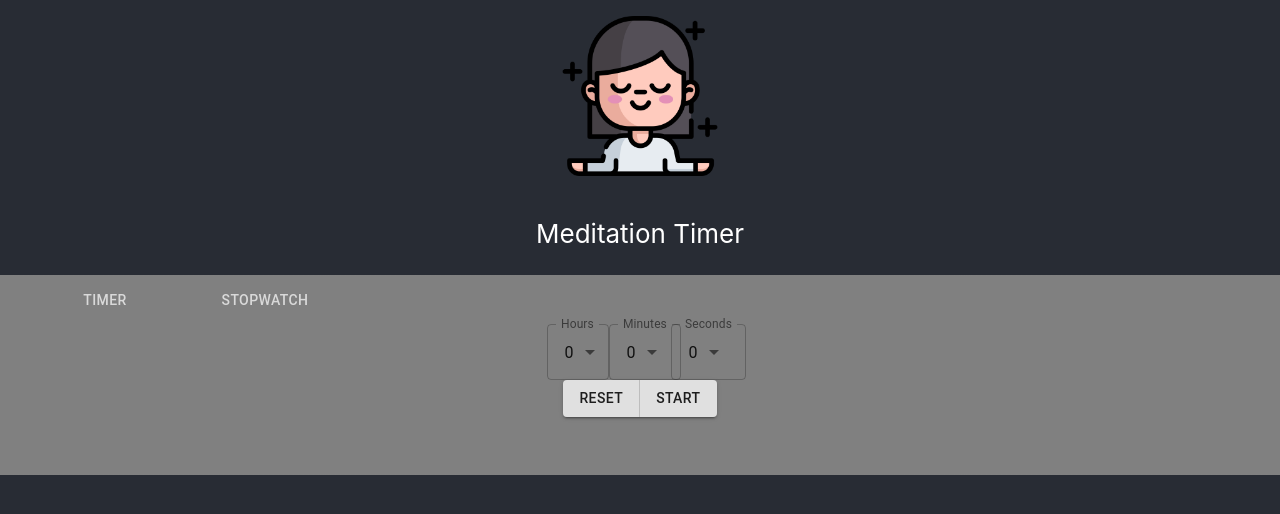
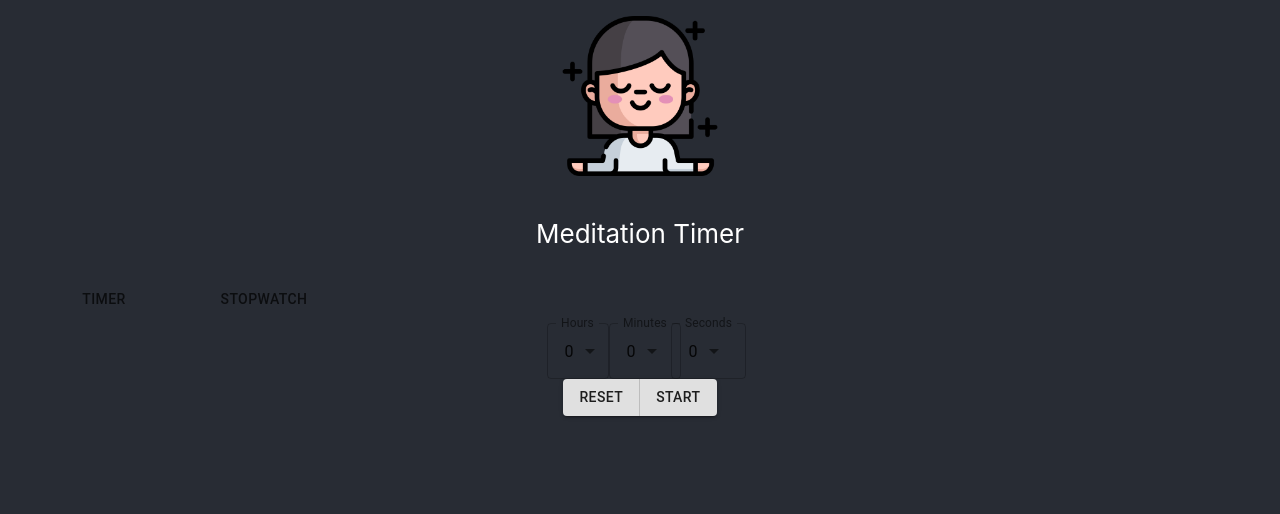
Before and after one commit to claudiegp/meditation-timer, a React (Create React App) app: page / in a window 1280 px wide. Shown: the top 514 px of the page. Built offline with nearby package versions, Linux system fonts and the light colour scheme.

Commit message:
feat(app): add class

```diff
--- a/src/App.tsx
+++ b/src/App.tsx
@@ -11,7 +11,7 @@ function App() {
   return (
     <div className="App">
       <Header />
-      <TimerContainer className="Box">
+      <TimerContainer className="Timer-container">
         <Tabs />
         <TimeContainer />
         <ButtonBanner />
```
